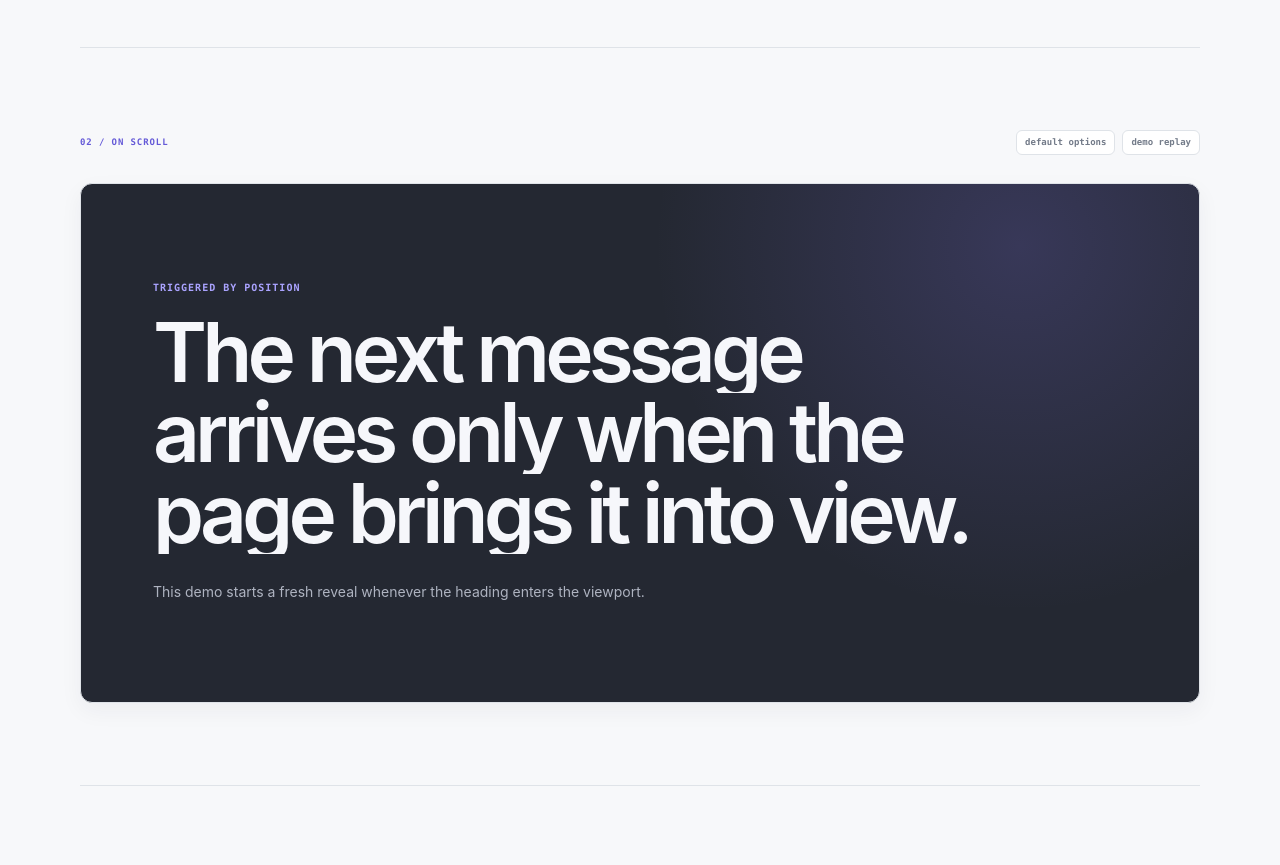
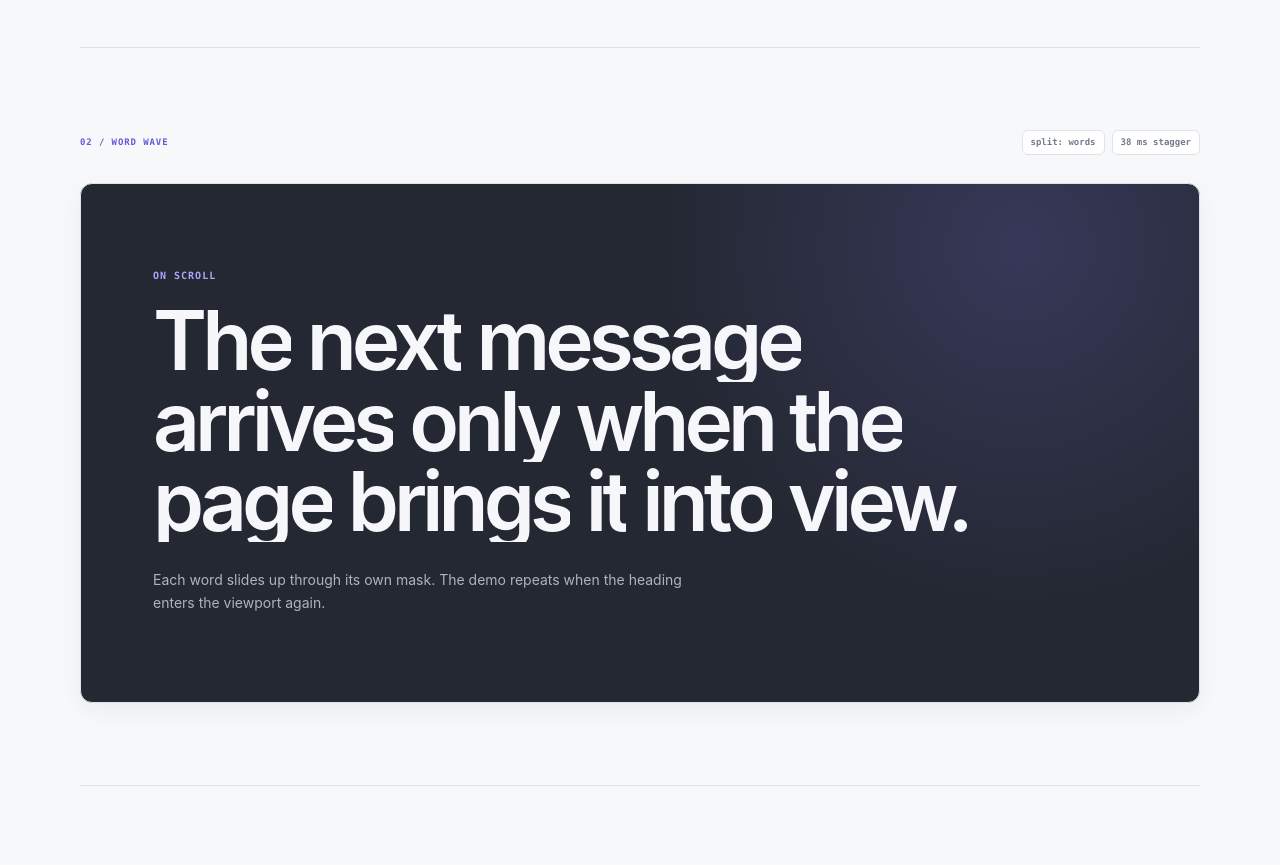
Before and after one commit to dmitry-conquer/scroll-text-reveal, a website built with Vite: page docs/index.html in a window 1280 px wide. Shown: the part 1680-2545 px from the top of the page. Built offline with nearby package versions, Linux system fonts and the light colour scheme.

Commit message:
Add word wave reveals and preserve text visibility fallback

```diff
--- a/docs/index.html
+++ b/docs/index.html
@@ -428,8 +428,8 @@
 
       <section class="intro">
         <p>
-          A focused line-by-line text reveal for static websites. The first example
-          can be replayed; the second waits until it reaches the viewport.
+          A masked text reveal for static websites. Replay the line animation or
+          scroll down to see the word wave.
         </p>
       </section>
 
@@ -469,15 +469,15 @@
 
       <section class="reveal-section" aria-labelledby="scroll-example">
         <div class="example-header">
-          <span class="section-label">02 / On scroll</span>
+          <span class="section-label">02 / Word wave</span>
           <div class="example-actions">
-            <span class="option">default options</span>
-            <span class="option">demo replay</span>
+            <span class="option">split: words</span>
+            <span class="option">38 ms stagger</span>
           </div>
         </div>
 
         <div class="reveal-stage secondary" data-scroll-replay>
-          <p class="example-kicker">Triggered by position</p>
+          <p class="example-kicker">On scroll</p>
           <h2
             class="reveal-copy"
             id="scroll-example"
@@ -487,7 +487,8 @@
             The next message arrives only when the page brings it into view.
           </h2>
           <p class="supporting-copy">
-            This demo starts a fresh reveal whenever the heading enters the viewport.
+            Each word slides up through its own mask. The demo repeats when the
+            heading enters the viewport again.
           </p>
         </div>
       </section>
--- a/docs/main.ts
+++ b/docs/main.ts
@@ -51,6 +51,7 @@ const replayScrollReveal = (): void => {
   scrollReveal.replaceWith(replacement);
   scrollReveal = replacement;
   scrollTextReveal(scrollReveal, {
+    split: "words",
     animateInitiallyVisible: true,
   });
 };
--- a/package.json
+++ b/package.json
@@ -1,7 +1,7 @@
 {
   "name": "scroll-text-reveal",
-  "version": "0.2.3",
-  "description": "A tiny GSAP-powered line reveal for text entering the viewport.",
+  "version": "0.3.0",
+  "description": "A tiny GSAP-powered line and word reveal for text entering the viewport.",
   "keywords": [
     "text-reveal",
     "scroll-animation",
--- a/src/ScrollTextReveal.ts
+++ b/src/ScrollTextReveal.ts
@@ -11,16 +11,18 @@ export type ScrollTextRevealTarget =
   | Iterable<HTMLElement>;
 
 /**
- * Controls the line reveal animation.
+ * Controls the masked text reveal animation.
  */
 export interface ScrollTextRevealOptions {
+  /** Reveal whole lines or individual words. Defaults to lines. */
+  split?: "lines" | "words";
   /** Animation duration in seconds. */
   duration?: number;
   /** Delay in seconds after the element reaches its viewport start position. */
   delay?: number;
-  /** Delay in seconds between consecutive lines. */
+  /** Delay in seconds between consecutive lines or words. */
   stagger?: number;
-  /** Initial vertical offset as a percentage of each line. */
+  /** Initial vertical offset as a percentage of each line or word. */
   distance?: number;
   /** Viewport percentage at which the animation starts. */
   start?: number;
@@ -31,6 +33,7 @@ export interface ScrollTextRevealOptions {
 }
 
 export interface ScrollTextRevealDefaults {
+  readonly split: "lines";
   readonly duration: number;
   readonly delay: number;
   readonly stagger: number;
@@ -41,6 +44,7 @@ export interface ScrollTextRevealDefaults {
 }
 
 export const scrollTextRevealDefaults: ScrollTextRevealDefaults = Object.freeze({
+  split: "lines",
   duration: 0.85,
   delay: 0,
   stagger: 0.1,
@@ -55,6 +59,7 @@ type ResolvedOptions = Required<ScrollTextRevealOptions>;
 const initializedElements = new WeakSet<HTMLElement>();
 let pluginsRegistered = false;
 const readyAttribute = "data-scroll-text-reveal-ready";
+const pendingAttribute = "data-scroll-text-reveal-pending";
 
 const registerPlugins = (): void => {
   if (pluginsRegistered) return;
@@ -106,7 +111,17 @@ const finiteNumber = (
 };
 
 const resolveOptions = (options: ScrollTextRevealOptions): ResolvedOptions => {
-  const resolved = { ...scrollTextRevealDefaults, ...options };
+  const { split = scrollTextRevealDefaults.split } = options;
+  if (split !== "lines" && split !== "words") {
+    throw new TypeError('scrollTextReveal option "split" must be "lines" or "words".');
+  }
+
+  const resolved = {
+    ...scrollTextRevealDefaults,
+    ...(split === "words" ? { duration: 1.1, stagger: 0.038, distance: 105 } : {}),
+    ...options,
+    split,
+  };
 
   finiteNumber("duration", resolved.duration, 0);
   finiteNumber("delay", resolved.delay, 0);
@@ -132,11 +147,12 @@ const isVisibleInViewport = (element: HTMLElement): boolean => {
 };
 
 const markReady = (element: HTMLElement): void => {
+  element.removeAttribute(pendingAttribute);
   element.setAttribute(readyAttribute, "");
 };
 
 /**
- * Reveals text line by line when it enters the viewport.
+ * Reveals text by line or word when it enters the viewport.
  *
  * Calling the function more than once for the same element is safe: an element
  * is initialized only once.
@@ -170,6 +186,7 @@ export const scrollTextReveal = (
 
   registerPlugins();
 
+  const byLine = resolved.split === "lines";
   for (const element of elements) {
     if (initializedElements.has(element)) continue;
 
@@ -179,23 +196,27 @@ export const scrollTextReveal = (
       continue;
     }
 
+    element.setAttribute(pendingAttribute, "");
+    let activeSplit: SplitText | undefined;
     try {
       SplitText.create(element, {
-        type: "lines",
-        mask: "lines",
-        linesClass: "scroll-text-reveal-line",
-        autoSplit: true,
+        type: resolved.split,
+        mask: resolved.split,
+        ...(byLine
+          ? { linesClass: "scroll-text-reveal-line", autoSplit: true }
+          : { wordsClass: "scroll-text-reveal-word" }),
         aria: "auto",
         onSplit: split => {
-          gsap.set(split.lines, {
+          activeSplit = split;
+          const pieces = split[resolved.split];
+          gsap.set(pieces, {
             yPercent: resolved.distance,
-            opacity: 0,
+            ...(byLine ? { opacity: 0 } : {}),
           });
-          markReady(element);
 
-          return gsap.to(split.lines, {
+          return gsap.to(pieces, {
             yPercent: 0,
-            opacity: 1,
+            ...(byLine ? { opacity: 1 } : {}),
             duration: resolved.duration,
             delay: resolved.delay,
             stagger: resolved.stagger,
@@ -213,8 +234,10 @@ export const scrollTextReveal = (
         },
       });
     } catch (error) {
+      activeSplit?.revert();
+      throw error;
+    } finally {
       markReady(element);
-      throw error;
     }
 
     initializedElements.add(element);
--- a/src/styles.css
+++ b/src/styles.css
@@ -1,9 +1,5 @@
-[data-scroll-text-reveal]:not([data-scroll-text-reveal-ready]) {
-  visibility: hidden;
-}
-
-@media (prefers-reduced-motion: reduce) {
-  [data-scroll-text-reveal]:not([data-scroll-text-reveal-ready]) {
-    visibility: visible;
+@media (prefers-reduced-motion: no-preference) {
+  [data-scroll-text-reveal][data-scroll-text-reveal-pending] {
+    visibility: hidden;
   }
 }
```
Also changed, not shown: test/ScrollTextReveal.test.ts (+85 -6 lines), CHANGELOG.md, README.md.
